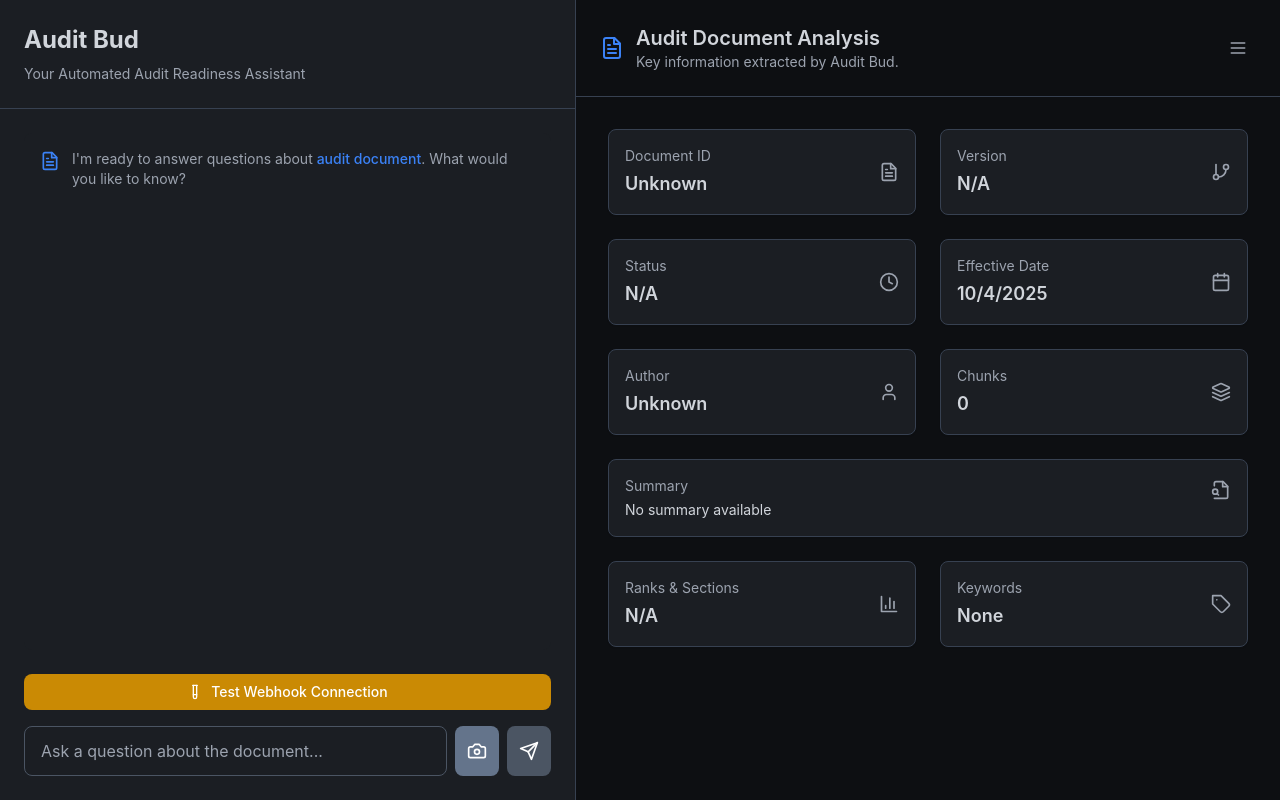
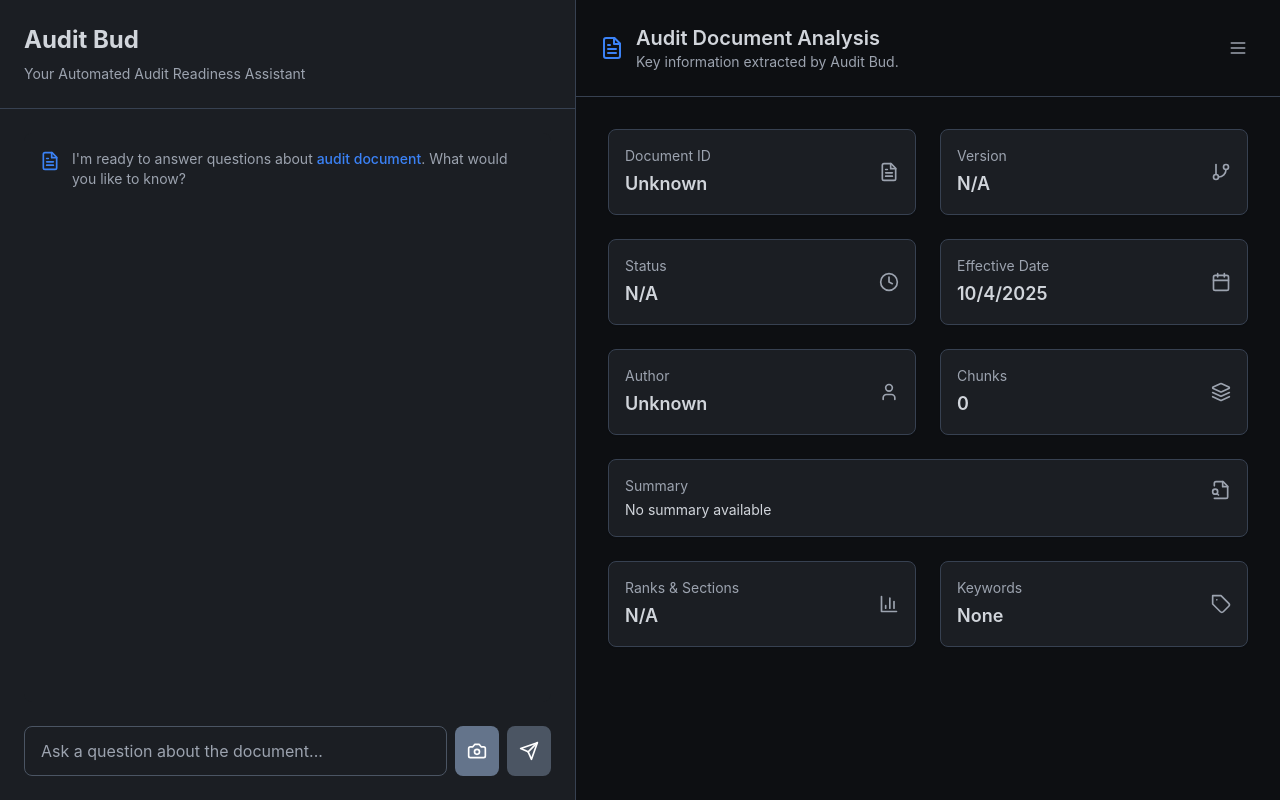
Before and after one commit to araviiiman/audit-bud, a React (Create React App) app: page / in a window 1280 px wide. Built offline with nearby package versions, Linux system fonts and the light colour scheme; the HTML template or start-up script is replaced by a standard one.

Commit message:
Remove test webhook button and clean up debugging logs

```diff
--- a/src/components/Sidebar.js
+++ b/src/components/Sidebar.js
@@ -1,6 +1,6 @@
 import React, { useState } from 'react';
 import { motion } from 'framer-motion';
-import { FileText, Send, Loader2, Camera, TestTube } from 'lucide-react';
+import { FileText, Send, Loader2, Camera } from 'lucide-react';
 
 const Sidebar = ({ onSendMessage, isLoading }) => {
   const [message, setMessage] = useState('');
@@ -15,72 +15,6 @@ const Sidebar = ({ onSendMessage, isLoading }) => {
   const handleKeyPress = (e) => {
     if (e.key === 'Enter' && !isLoading) {
       handleSendMessage();
-    }
-  };
-
-  const handleTestWebhook = async () => {
-    console.log('Testing webhook connection...');
-    try {
-      // Try different configurations
-      const webhookConfigs = [
-        {
-          url: 'https://n8n.srv1033356.hstgr.cloud/webhook-test/dc46cc6c-b02c-4dff-85c0-41f69e34ad86',
-          headers: {
-            'Content-Type': 'application/json',
-            'Accept': 'application/json',
-            'Access-Control-Allow-Origin': '*',
-            'Access-Control-Allow-Methods': 'POST, GET, OPTIONS',
-            'Access-Control-Allow-Headers': 'Content-Type'
-          }
-        },
-        {
-          url: 'https://n8n.srv1033356.hstgr.cloud/webhook-test/dc46cc6c-b02c-4dff-85c0-41f69e34ad86',
-          headers: {
-            'Content-Type': 'application/json'
-          }
-        }
-      ];
-
-      let success = false;
-      let lastError = null;
-
-      for (const config of webhookConfigs) {
-        try {
-          console.log('Testing webhook config:', config);
-          const response = await fetch(config.url, {
-            method: 'POST',
-            headers: config.headers,
-            mode: 'cors',
-            credentials: 'omit',
-            body: JSON.stringify({
-              query: 'test connection'
-            })
-          });
-
-          console.log('Test response status:', response.status);
-          const data = await response.text();
-          console.log('Test response data:', data);
-
-          if (response.ok) {
-            alert(`Webhook test successful! Status: ${response.status}\nResponse: ${data}\nCheck console for details.`);
-            success = true;
-            break;
-          } else {
-            lastError = `HTTP ${response.status}: ${data}`;
-          }
-        } catch (error) {
-          console.error('Test error:', error);
-          lastError = error.message;
-          continue;
-        }
-      }
-
-      if (!success) {
-        alert(`Webhook test failed: ${lastError}\n\nThis is likely a CORS issue. Please check your n8n webhook configuration.`);
-      }
-    } catch (error) {
-      console.error('Test error:', error);
-      alert(`Webhook test failed: ${error.message}\n\nPlease check your n8n webhook configuration and CORS settings.`);
     }
   };
 
@@ -181,17 +115,6 @@ const Sidebar = ({ onSendMessage, isLoading }) => {
           </div>
         </motion.div>
 
-        {/* Test Button */}
-        <div className="mb-4">
-          <button
-            onClick={handleTestWebhook}
-            className="w-full bg-yellow-600 hover:bg-yellow-700 text-white py-2 px-4 rounded-lg text-sm font-medium transition-colors duration-200 flex items-center justify-center space-x-2"
-          >
-            <TestTube className="w-4 h-4" />
-            <span>Test Webhook Connection</span>
-          </button>
-        </div>
-
         {/* Input Area */}
         <div className="flex space-x-2">
           <input
```
Also changed, not shown: src/App.js (+1 -15 lines).
